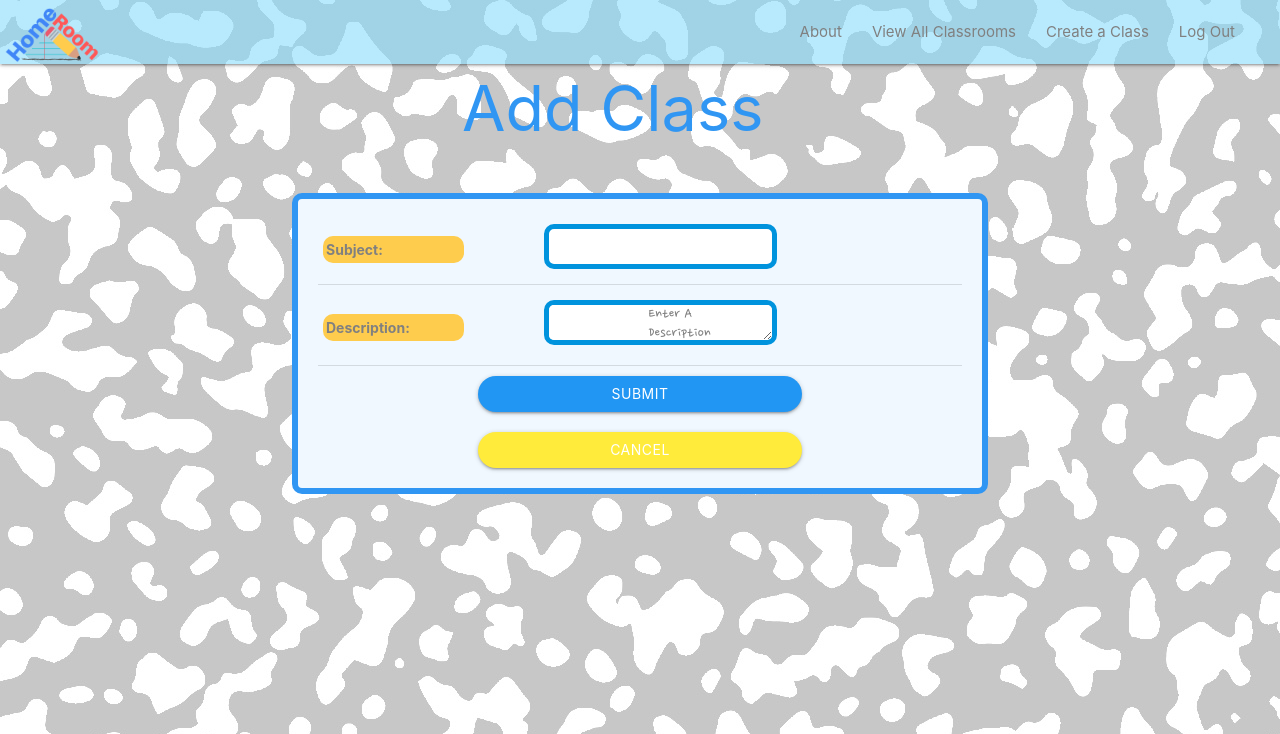
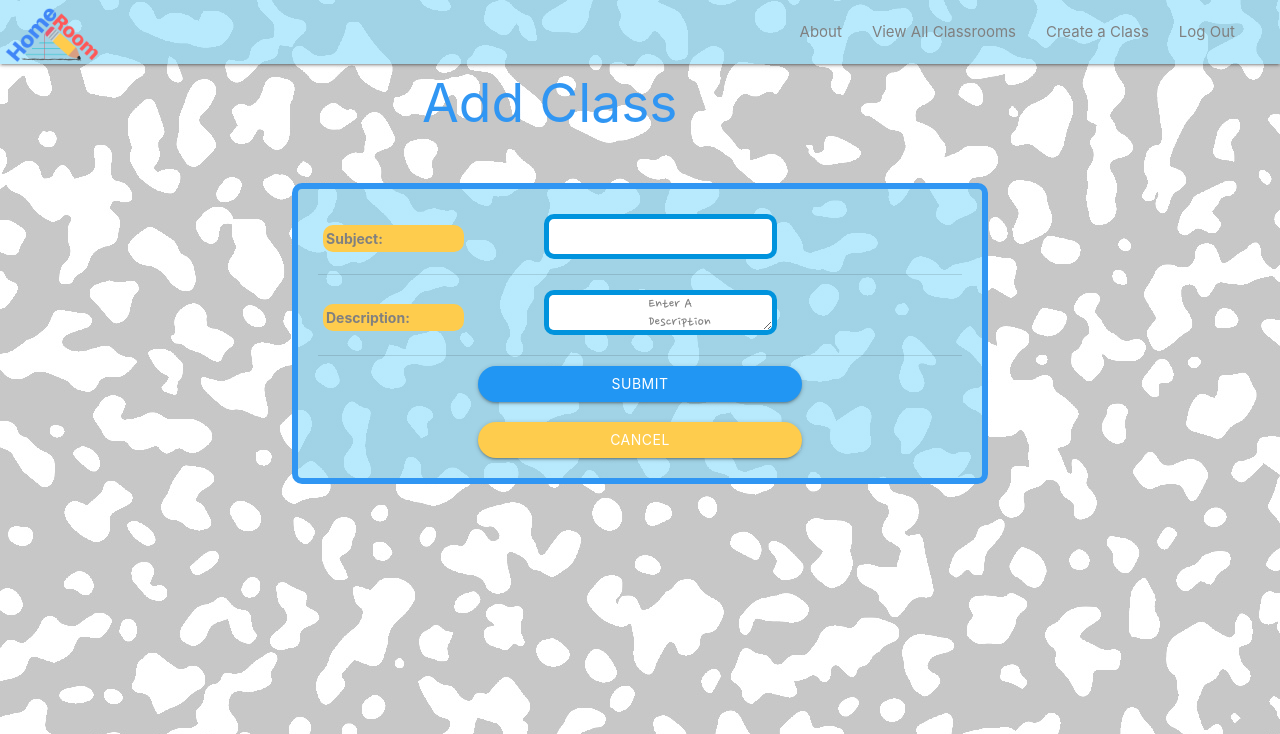
Before and after one commit to MarcialBot/HomeRoom, a Django app: page /classrooms/create/ in a window 1280 px wide. Shown: the top 734 px of the page. Run offline with Django 3.2, Linux system fonts and the light colour scheme; the visitor is signed in with stand-in values (Sample User, id 1).

Commit message:
Fix format of css

```diff
--- a/main_app/templates/main_app/classroom_form.html
+++ b/main_app/templates/main_app/classroom_form.html
@@ -4,8 +4,8 @@
 
 <!-- Should only be seen is user is Admin -->
 
-<h1 style="color: #3096f3; margin: 10px 270px;">Add Class</h1>
-<div class="column" input="s2 col" style=" padding: 0 10px; border: 6px solid #3096f3; background-color: aliceblue;">
+<h2 style="color: #3096f3; margin: 10px 230px;">Add Class</h2>
+<div class="column" input="s2 col" style=" padding: 0 10px; border: 6px solid #3096f3; background-color: #86dcfc96;">
 
 <form id="classform" action="" method="post">
     {% csrf_token %}
@@ -17,11 +17,12 @@
     text-transform: uppercase;
     vertical-align: middle;
     margin: 10px 160px 10px">
-    <a  id="cf_cancel_button" class="btn yellow" href="{% url 'classrooms_index' %}" style="border-radius: 50px;border: none;
+    <a  id="cf_cancel_button" class="btn" href="{% url 'classrooms_index' %}" style="border-radius: 50px;border: none;
     padding: 0 16px;
     text-transform: uppercase;
     vertical-align: middle;
-    margin: 10px 160px 10px">Cancel</a>
+    margin: 10px 160px 10px;
+    background-color:#fecc4d; ;">Cancel</a>
 </form>
 </div>
 
```
